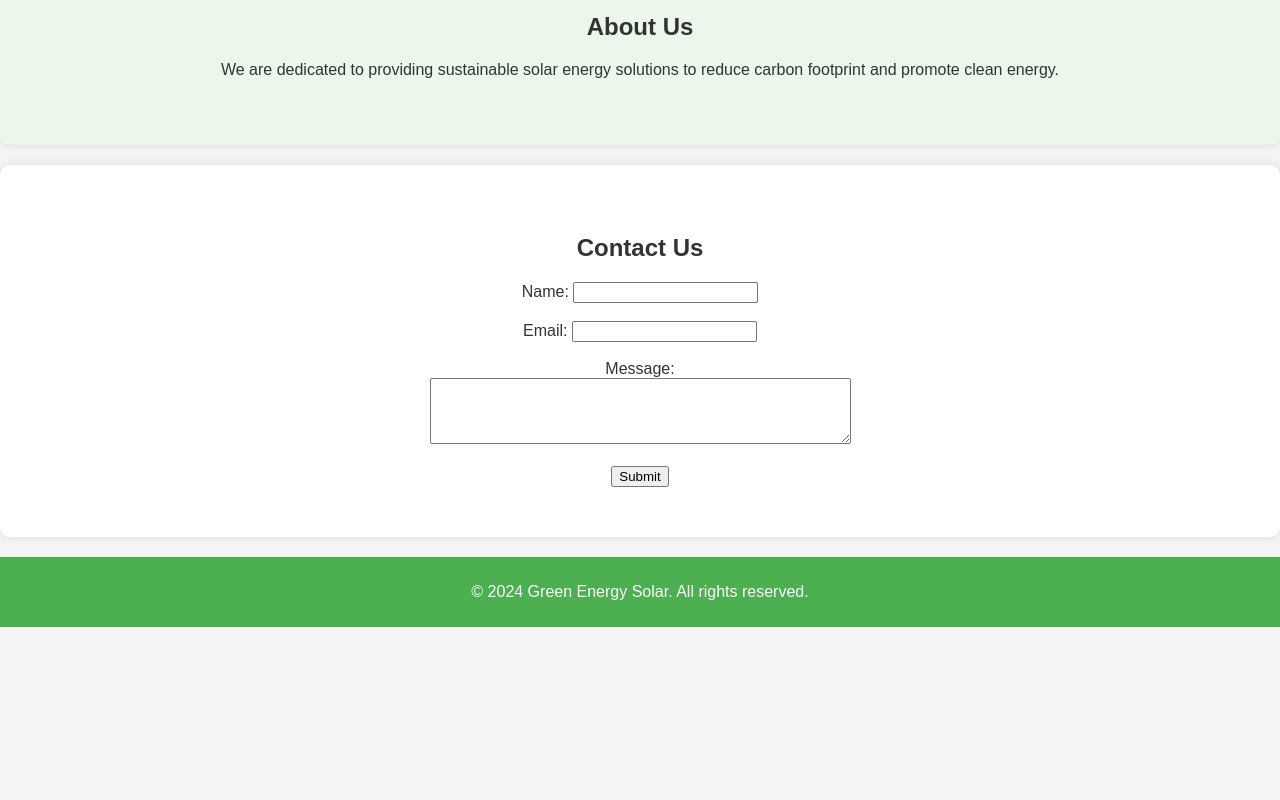
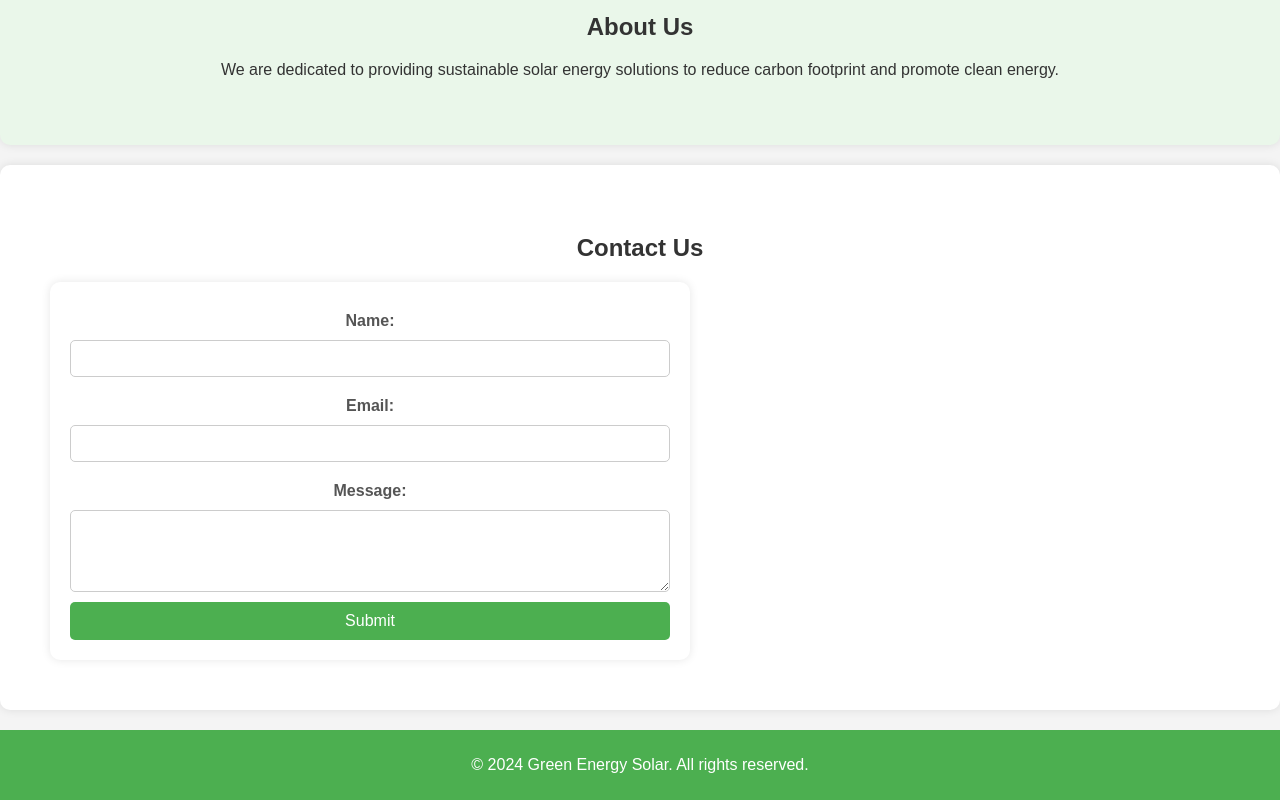
Before and after one commit to GokulR032003/Winfabsolar, a plain HTML site: page index.html in a window 1280 px wide. Shown: the part 1278-2078 px from the top of the page. Before the commit the page ends 1905 px from the top, so only its background shows below. Drawn offline with Linux system fonts and the light colour scheme.

Commit message:
Update style.css

```diff
--- a/style.css
+++ b/style.css
@@ -98,3 +98,55 @@ header .background-image {
     padding: 20px;
     border-radius: 10px;
 }
+
+form {
+    background-color: #fff;
+    padding: 20px;
+    border-radius: 10px;
+    box-shadow: 0 0 10px rgba(0, 0, 0, 0.1);
+    width: 100%;
+    max-width: 600px;
+    display: flex;
+    justify-content: center;
+    flex-direction: row;
+    flex-wrap: wrap;
+    align-content: stretch;
+    align-items: flex-end;
+}
+
+label {
+    display: block;
+    margin: 10px 0 5px;
+    font-weight: bold;
+    color: #555;
+}
+
+input[type="text"],
+input[type="email"],
+textarea {
+    width: 100%;
+    padding: 10px;
+    margin: 5px 0 10px;
+    border: 1px solid #ccc;
+    border-radius: 5px;
+    box-sizing: border-box;
+}
+
+textarea {
+    resize: vertical;
+}
+
+button {
+    width: 100%;
+    padding: 10px;
+    border: none;
+    border-radius: 5px;
+    background-color: #4CAF50;
+    color: white;
+    font-size: 16px;
+    cursor: pointer;
+}
+
+button:hover {
+    background-color: #45a049;
+}
```
